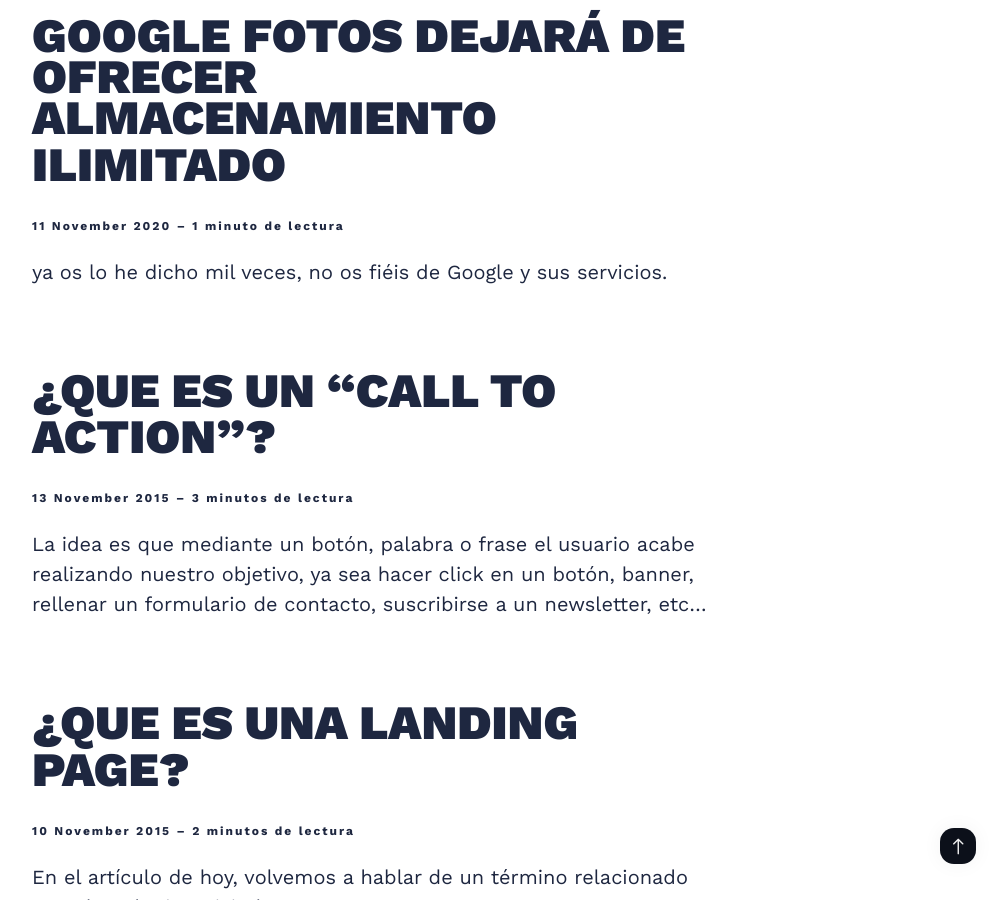
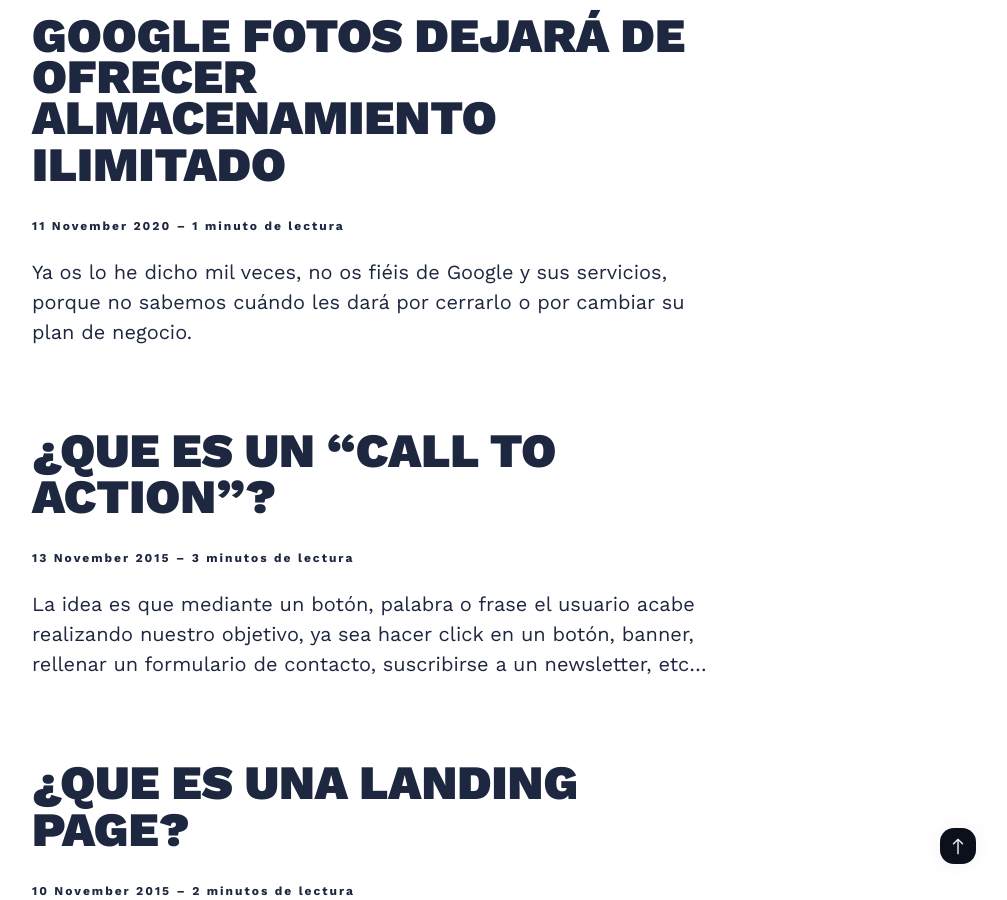
Before and after one commit to AJRAtoni/AJRABlog, a Jekyll site: the page built from index.html, in a window 1280 px wide and 900 px high, scrolled down 2387 px. Shown: the whole window, without its empty margins (268-1275 px from the left). Built offline with Jekyll 4.4.1, drawn with Linux system fonts in a browser that asks for light colours; nearby versions of some CDN libraries; the list of posts is cut into pages by our own code.

Commit message:
Update 2020-11-11-Google-fotos-limitado.markdown

```diff
--- a/_posts/2020-11-11-Google-fotos-limitado.markdown
+++ b/_posts/2020-11-11-Google-fotos-limitado.markdown
@@ -1,7 +1,7 @@
 ---
 layout: post
 title: Google Fotos dejará de ofrecer almacenamiento ilimitado
-description: ya os lo he dicho mil veces, no os fiéis de Google y sus servicios.
+description: Ya os lo he dicho mil veces, no os fiéis de Google y sus servicios, porque no sabemos cuándo les dará por cerrarlo o por cambiar su plan de negocio.
 ---
 
 ![Google Photos]({{site.baseurl}}/images/15.JPG)
```
